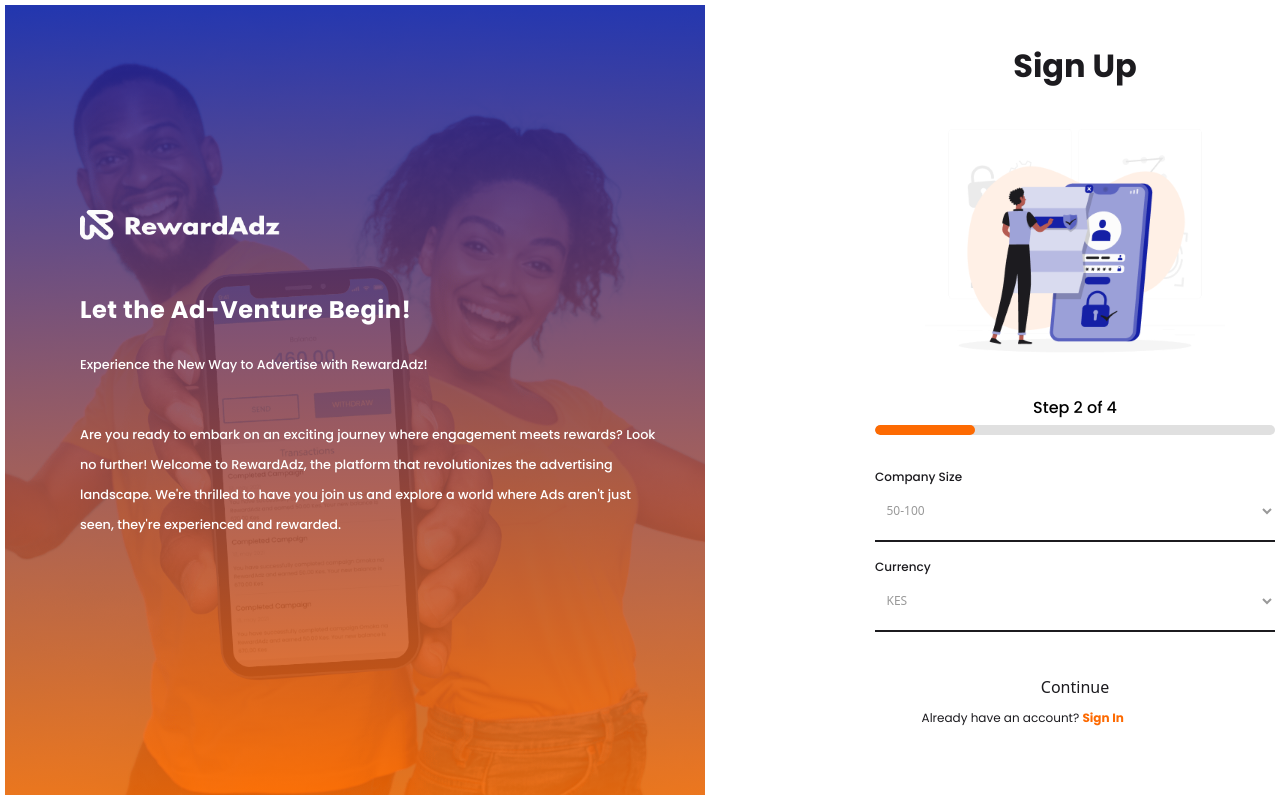
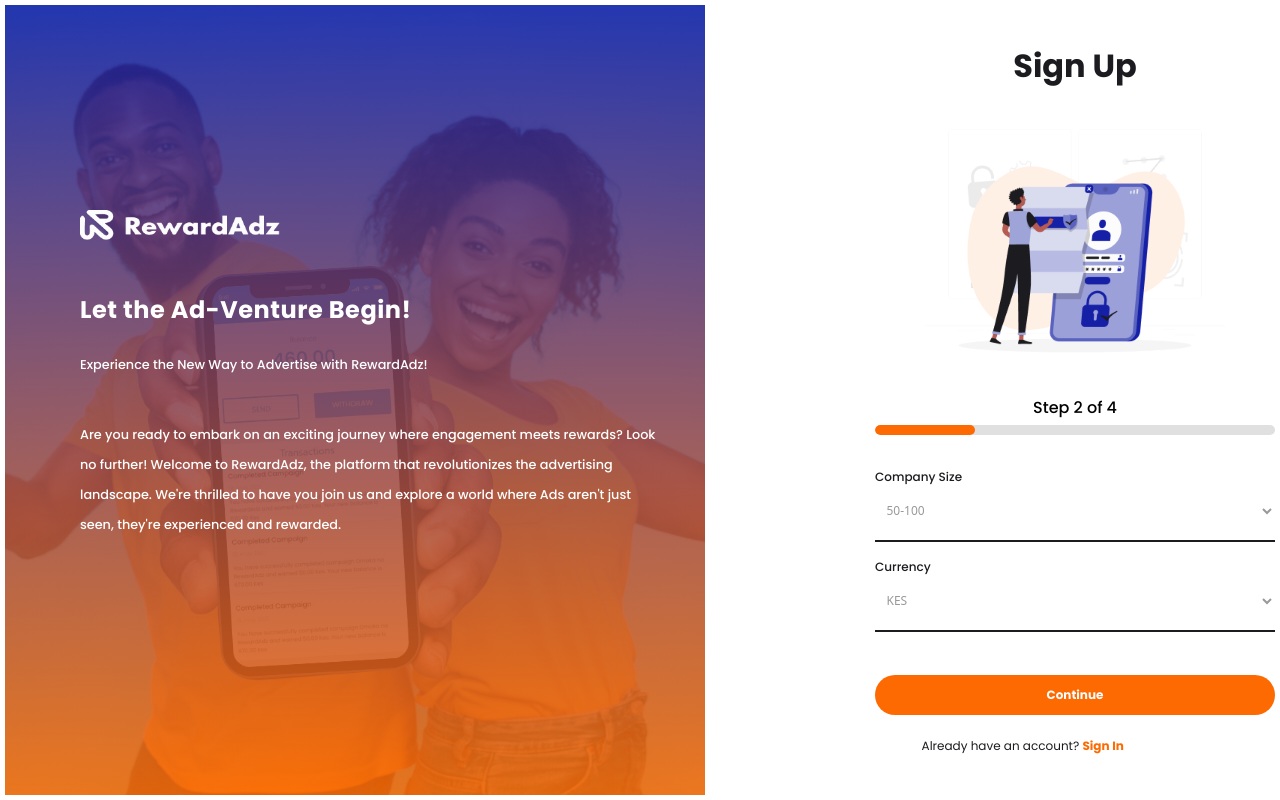
Before and after one commit to Samstar10/Adz, an Angular app: page /sign-up-two in a window 1280 px wide. Shown: the top 800 px of the page. Built offline with nearby package versions, Linux system fonts and the light colour scheme.

Commit message:
Add button navigation to sign up component two

```diff
--- a/src/app/sign-up-step-two/sign-up-step-two.component.css
+++ b/src/app/sign-up-step-two/sign-up-step-two.component.css
@@ -226,7 +226,7 @@
     border: 1px solid rgba(28,27,31,1);
 }
 
-button[type="submit"] {
+button[type="button"] {
     background-color: rgba(253,106,2,1);
     color: rgba(252,252,252,1);
     padding: 10px 15px;
@@ -241,7 +241,7 @@
     height: 48px;
 }
 
-button[type="submit"]:hover {
+button[type="button"]:hover {
     background-color: #e66800;
 }
 
@@ -370,7 +370,7 @@
         /* margin-top: 12.5px; */
     }
 
-    button[type="submit"] {
+    button[type="button"] {
         font-size: 0.75rem;
         padding: 8px 12.5px;
         font-size: 0.75rem;
--- a/src/app/sign-up-step-two/sign-up-step-two.component.html
+++ b/src/app/sign-up-step-two/sign-up-step-two.component.html
@@ -37,7 +37,7 @@
                     </select>
                     <hr>
                 </form>
-                <button type="button" style="margin-top: 30px;">Continue</button>
+                <button type="button" (click)="redirectTo()" style="margin-top: 30px;">Continue</button>
                 <p>Already have an account? <a href="#">Sign In</a></p>
             </div>
         </div>
--- a/src/app/sign-up-step-two/sign-up-step-two.component.ts
+++ b/src/app/sign-up-step-two/sign-up-step-two.component.ts
@@ -1,12 +1,20 @@
 import { Component } from '@angular/core';
+import { RouterModule, Router } from '@angular/router';
 
 @Component({
   selector: 'app-sign-up-step-two',
   standalone: true,
-  imports: [],
+  imports: [
+    RouterModule
+  ],
   templateUrl: './sign-up-step-two.component.html',
   styleUrl: './sign-up-step-two.component.css'
 })
 export class SignUpStepTwoComponent {
 
+  constructor(private router: Router){}
+
+  redirectTo(){
+    this.router.navigate(['/sign-up-three']);
+  }
 }
```
